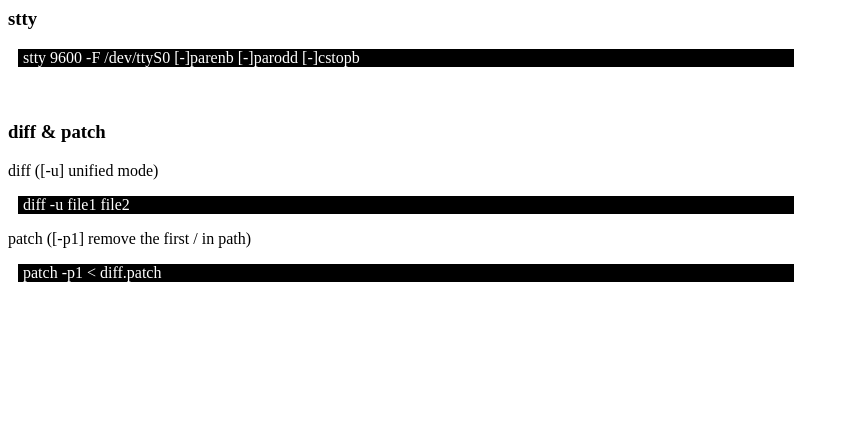
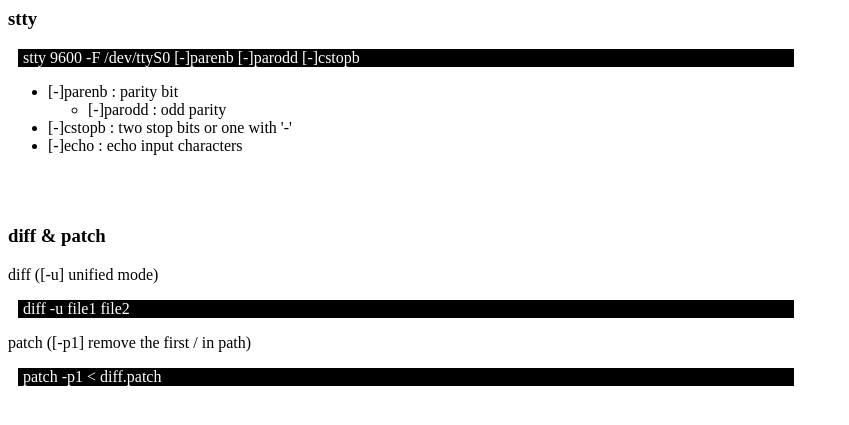
Before and after one commit to czarsir/sir, a Jekyll site: the page built from _posts/system/os/2021-01-26-a_cmd.html, in a window 1280 px wide. Shown: the top 425 px of the page, without its empty margins (0-849 px from the left). Built offline with Jekyll 4.4.1, drawn with Linux system fonts in a browser that asks for light colours.

Commit message:
[linux-a] update stty

```diff
--- a/_posts/system/os/2021-01-26-a_cmd.html
+++ b/_posts/system/os/2021-01-26-a_cmd.html
@@ -7,6 +7,15 @@ layout: addins
 
 <h3>stty</h3>
 <div class="cmd">stty 9600 -F /dev/ttyS0 [-]parenb [-]parodd [-]cstopb</div>
+<ul>
+	<li>[-]parenb : parity bit</li>
+	<uL>
+		<li>[-]parodd : odd parity</li>
+	</ul>
+	<li>[-]cstopb : two stop bits or one with '-'</li>
+	<li>[-]echo : echo input characters</li>
+</ul>
+
 
 
 <br><br>
```
